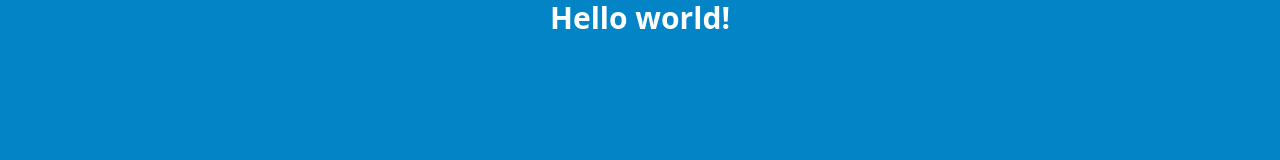
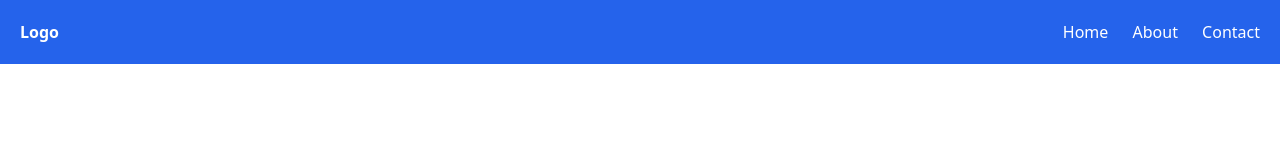
Before and after one commit to dennyshuda/learn-tailwind, a website: page index.html in a window 1280 px wide. Drawn offline with nearby package versions, Linux system fonts and the light colour scheme; files that its build step writes are made by us from their sources.

Commit message:
feat: create nav

```diff
--- a/index.html
+++ b/index.html
@@ -7,7 +7,20 @@
     <title>Learn Tailwind</title>
     <link rel="stylesheet" href="/dist/output.css" />
   </head>
-  <body class="bg-sky-600 text-center">
-    <h1 class="text-3xl text-white font-bold">Hello world!</h1>
+  <body>
+    <header>
+      <nav
+        class="fixed top-0 left-0 right-0 bg-blue-600 py-5 px-5 flex justify-between text-white"
+      >
+        <div>
+          <h1 class="font-bold">Logo</h1>
+        </div>
+        <ul>
+          <a href="/" class="ml-5">Home</a>
+          <a href="/about" class="ml-5">About</a>
+          <a href="/contact" class="ml-5">Contact</a>
+        </ul>
+      </nav>
+    </header>
   </body>
 </html>
```
